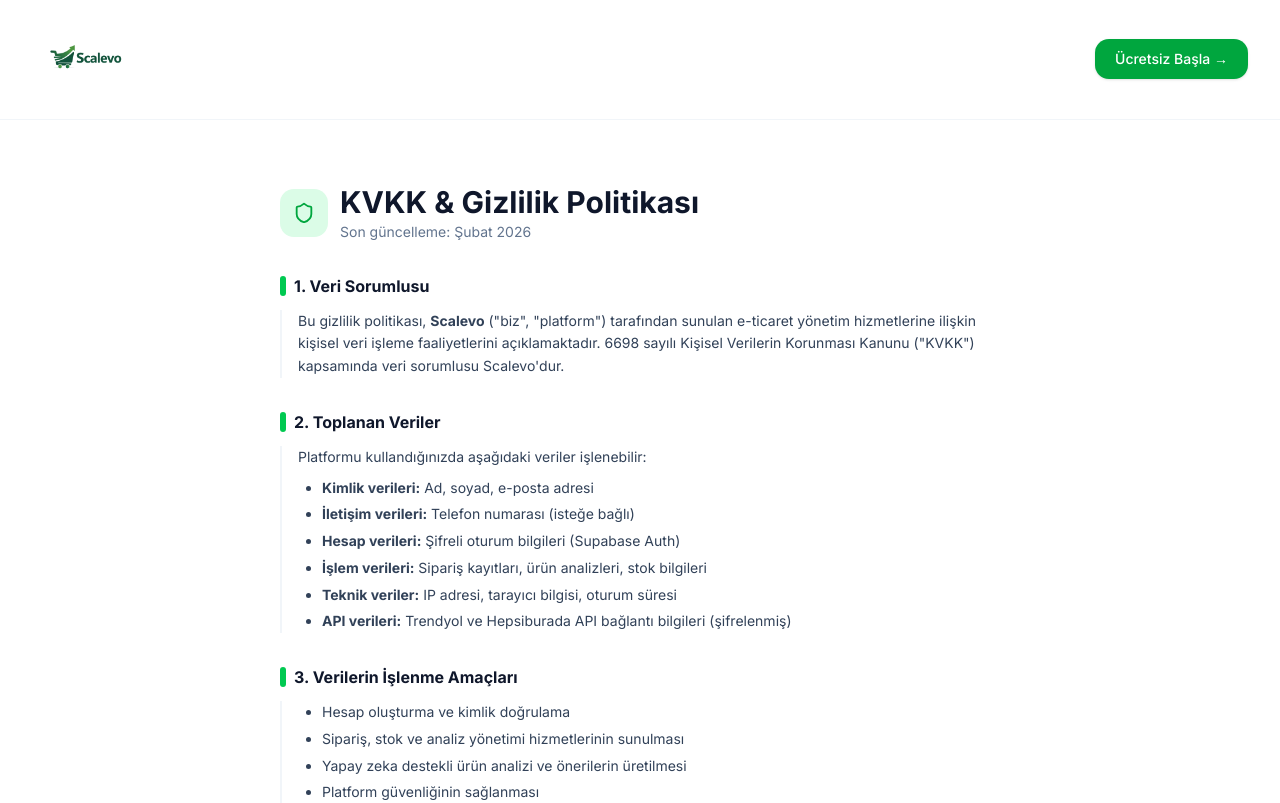
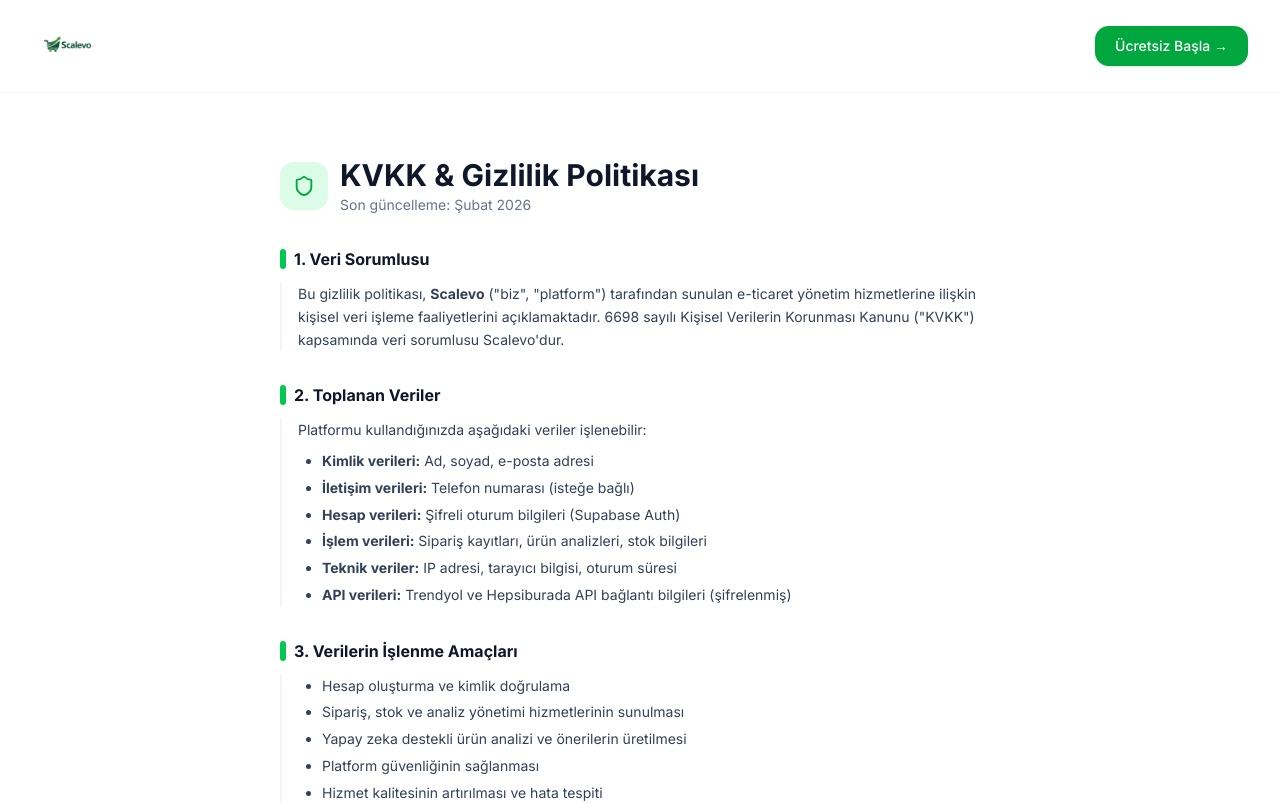
Before and after one commit to eegeren/Scalevo-App, a Next.js app: page /kvkk in a window 1280 px wide. Shown: the top 803 px of the page. Built offline with nearby package versions, Linux system fonts and the light colour scheme; no server answers.

Commit message:
fix: logo aspect ratio duzeltildi

```diff
--- a/components/brand/BrandIcon.tsx
+++ b/components/brand/BrandIcon.tsx
@@ -14,7 +14,7 @@
   className = "",
 }: BrandIconProps) {
   const height = size === "sm" ? 40 : 52;
-  const width = Math.round(height * 2.27);
+  const width = Math.round(height * 1.5);
 
   return (
     <Image
```
